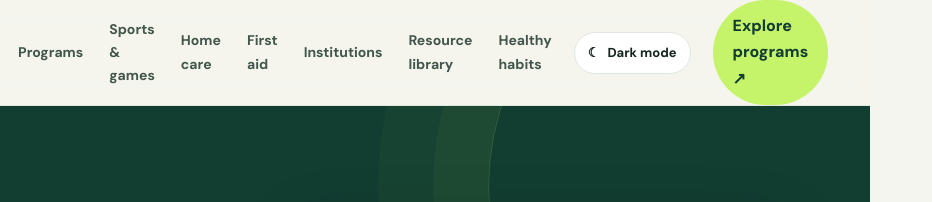
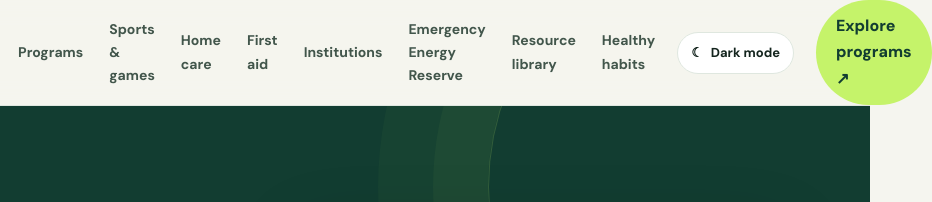
Before and after one commit to elonesreaveswork-netizen/vitalnoval-ffitness-hom, a plain HTML site: page index.html in a window 1280 px wide. Shown: the top 202 px of the page, 410-1342 px from the left, 932 px wide, since content can reach past the window. Drawn offline with Linux system fonts and the light colour scheme.

Commit message:
Feature Emergency Energy Reserve on VitalNoval homepage

```diff
--- a/index.html
+++ b/index.html
@@ -90,7 +90,7 @@ html[data-theme="dark"] .credential-status{background:#344a38;color:#d9f0df}
 <a class="brand" href="#home"><span class="brandmark">✳</span><span>VITAL NOVAL<small>FITNESS & WELLNESS</small></span></a>
 <button class="menu" id="menuBtn" aria-label="Open navigation" aria-expanded="false">☰</button>
 <nav class="links" id="navLinks" aria-label="Main navigation">
-<a href="#about">About</a><a href="#founder">Founder</a><a href="#focus">Our focus</a><a href="#programs">Programs</a><a href="#sports">Sports & games</a><a href="#home-care">Home care</a><a href="#first-aid">First aid</a><a href="#institutions">Institutions</a><a href="resources.html">Resource library</a><a href="#habits">Healthy habits</a>
+<a href="#about">About</a><a href="#founder">Founder</a><a href="#focus">Our focus</a><a href="#programs">Programs</a><a href="#sports">Sports & games</a><a href="#home-care">Home care</a><a href="#first-aid">First aid</a><a href="#institutions">Institutions</a><a href="emergency-energy-reserve.html">Emergency Energy Reserve</a><a href="resources.html">Resource library</a><a href="#habits">Healthy habits</a>
 </nav><button class="theme-toggle" id="themeToggle" type="button" aria-label="Switch to dark mode" aria-pressed="false"><span aria-hidden="true">☾</span><span class="theme-label">Dark mode</span></button><a class="nav-cta" href="#programs">Explore programs ↗</a>
 </div></header>
 <main id="main">
@@ -176,9 +176,10 @@ html[data-theme="dark"] .credential-status{background:#344a38;color:#d9f0df}
 <div class="credential-box"><strong>Our commitment</strong><p>To share clear, responsible and evidence-informed educational resources that encourage healthier choices for individuals, families, schools and communities.</p></div>
 </div></div></div></section>
 
+<section id="emergency-energy-reserve" class="feature"><div class="wrap feature-grid"><div class="feature-panel"><div class="eyebrow">Prepare for the unexpected</div><h3>Build capacity beyond the everyday.</h3><p>Fitness is also about being better prepared for life's unplanned physical demands.</p><div class="visual-stat"><span><b>BUILD</b><br>capacity</span><span><b>RECOVER</b><br>wisely</span><span><b>PREPARE</b><br>to help</span></div></div><div class="feature-copy"><div class="kicker">VitalNoval learning concept</div><h2>Emergency Energy Reserve (EER)</h2><p>Develop the strength, endurance, mobility and recovery habits that support your ability to manage demands beyond your normal daily routine. EER is an educational fitness framework—not a literal store of energy or a guarantee of emergency performance.</p><ul class="checklist"><li>Understand five foundations of functional fitness.</li><li>Learn how recovery supports physical readiness.</li><li>Explore safe, gradual ways to build capacity.</li><li>Recognise when professional or emergency help is needed.</li></ul><p style="margin-top:24px"><a class="button" href="emergency-energy-reserve.html">Explore the EER learning module ↗</a></p></div></div></section>
 <section class="cta"><div class="wrap"><div class="eyebrow" style="justify-content:center">Your next chapter starts today</div><h2>One positive choice can become a powerful routine.</h2><p>Take the first step at your own pace. Explore the guidance, choose a simple goal and keep showing up for your wellbeing.</p><a class="button" href="#programs">Start your fitness journey ↗</a></div></section>
 </main>
-<footer><div class="wrap"><div class="footer-grid"><div><div class="footer-brand">VITAL NOVAL FITNESS</div><p>Health, fitness, wellness and first-aid awareness resources for individuals, schools, organisations and communities.</p></div><nav class="footer-links" aria-label="Footer navigation"><a href="#home">Home</a><a href="#about">About</a><a href="#founder">Founder</a><a href="#focus">Our focus</a><a href="#programs">Programs</a><a href="#habits">Healthy habits</a><a href="#first-aid">First aid</a><a href="#institutions">Institutions</a><a href="resources.html">Resource library</a></nav></div><div class="copyright">© <span id="year"></span> Vital Noval Fitness. All rights reserved. · General wellness information only; not a substitute for professional medical advice.</div></div></footer>
+<footer><div class="wrap"><div class="footer-grid"><div><div class="footer-brand">VITAL NOVAL FITNESS</div><p>Health, fitness, wellness and first-aid awareness resources for individuals, schools, organisations and communities.</p></div><nav class="footer-links" aria-label="Footer navigation"><a href="#home">Home</a><a href="#about">About</a><a href="#founder">Founder</a><a href="#focus">Our focus</a><a href="#programs">Programs</a><a href="#habits">Healthy habits</a><a href="#first-aid">First aid</a><a href="#institutions">Institutions</a><a href="emergency-energy-reserve.html">Emergency Energy Reserve</a><a href="resources.html">Resource library</a></nav></div><div class="copyright">© <span id="year"></span> Vital Noval Fitness. All rights reserved. · General wellness information only; not a substitute for professional medical advice.</div></div></footer>
 <script>
 const menuBtn=document.getElementById('menuBtn');const navLinks=document.getElementById('navLinks');
 menuBtn.addEventListener('click',()=>{const open=navLinks.classList.toggle('open');menuBtn.setAttribute('aria-expanded',String(open));menuBtn.setAttribute('aria-label',open?'Close navigation':'Open navigation');menuBtn.textContent=open?'✕':'☰'});
```
